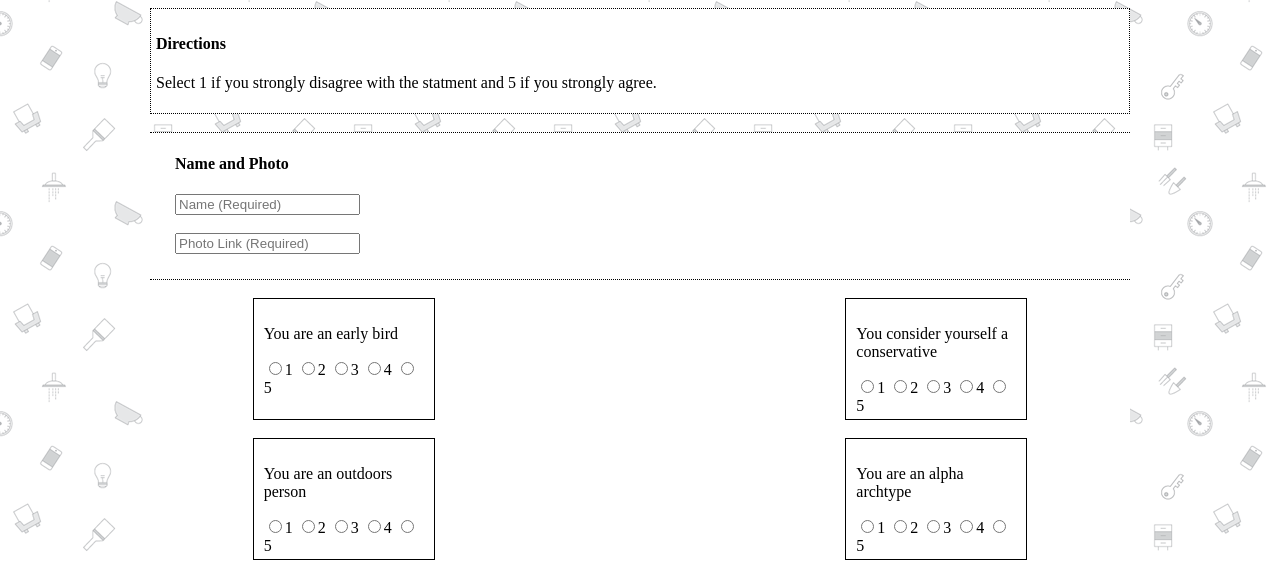
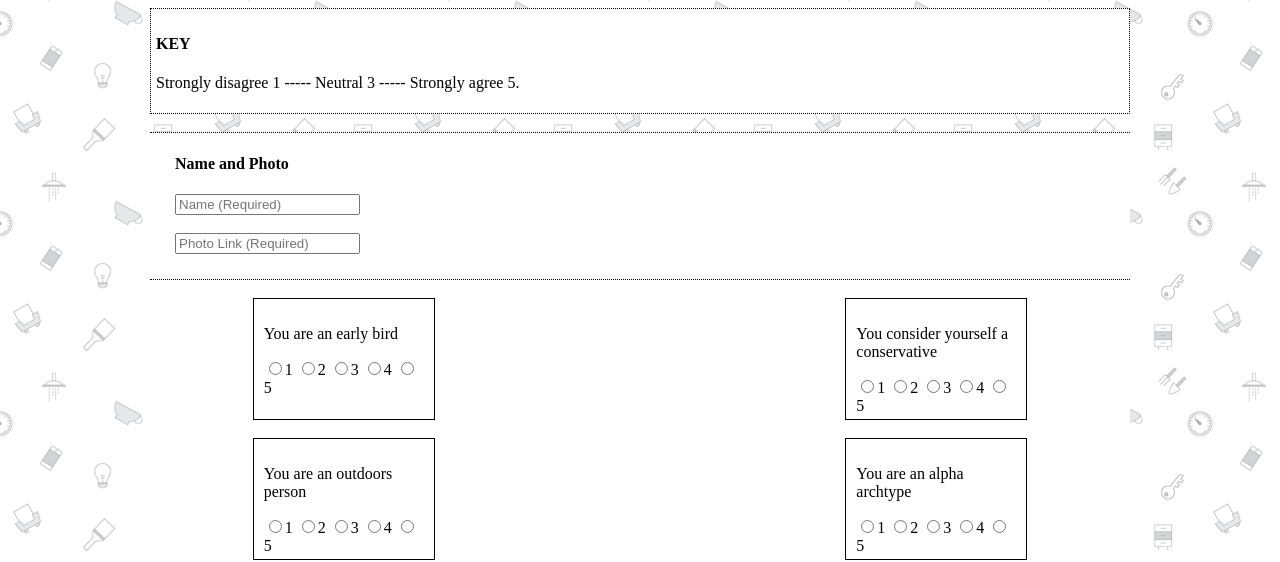
Before and after one commit to Waldenism/FriendFinder, a website: page app/public/survey.html in a window 1280 px wide. Shown: the part 242-804 px from the top of the page. Drawn offline with nearby package versions, Linux system fonts and the light colour scheme.

Commit message:
readability

```diff
--- a/app/public/survey.html
+++ b/app/public/survey.html
@@ -15,9 +15,9 @@
 	<header>
 		<h1>Survey</h1>
 		<div id="buga">
-			<h4>Directions</h4>
+			<h4>KEY</h4>
 			<p>
-				Select 1 if you strongly disagree with the statment and 5 if you strongly agree.
+				Strongly disagree 1 ----- Neutral 3 ----- Strongly agree 5.
 			</p>
 		</div>
 	</header>
```
Also changed, not shown: app/public/home.html (+1 -1 lines), 1 other file.
